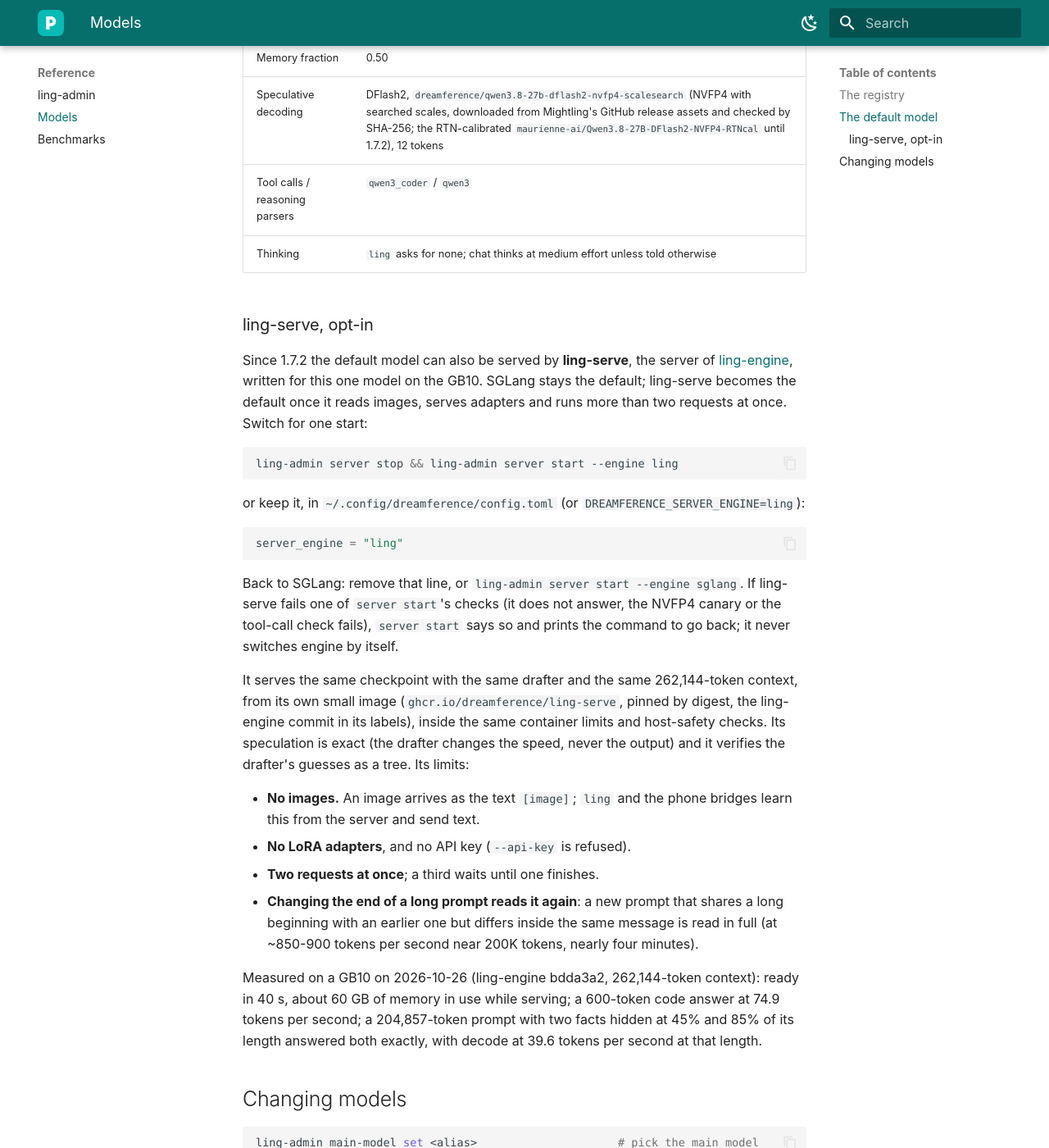
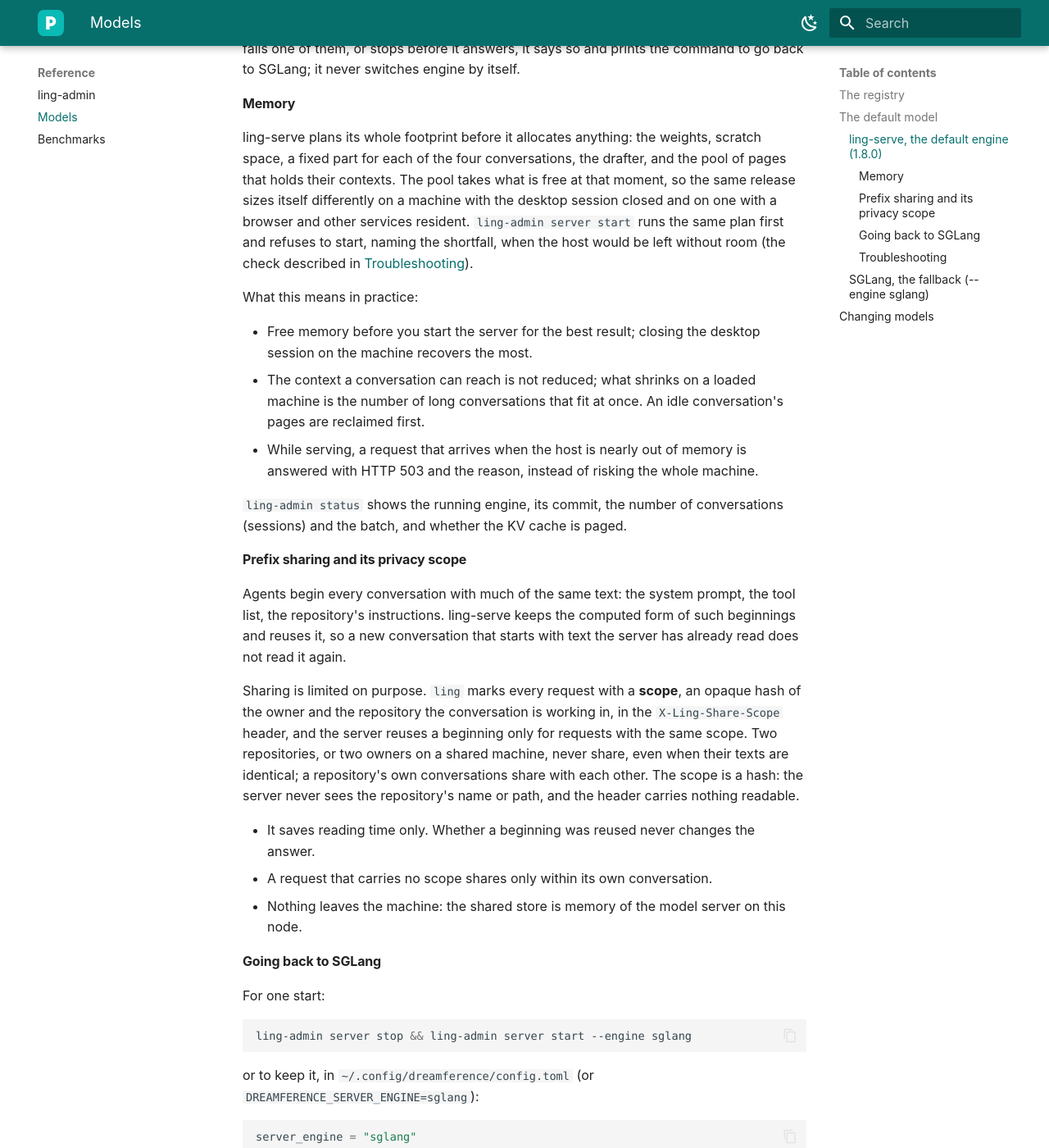
Before and after one commit to dreamference/mightling, an MkDocs documentation site: the page built from docs/models.md, in a window 1280 px wide and 1400 px high, scrolled down 1924 px. Shown: the whole window at 82% size. Built offline with MkDocs 1.6.1 and Material for MkDocs 9.7.7, drawn with Linux system fonts in a browser that asks for light colours; some of the changed text lies outside the part shown.

Commit message:
1.8.0 docs: ling-serve as the default engine (what changes, memory, prefix sharing and its scope, the way back to SGLang, troubleshooting) and a draft of the 1.8.0 release notes, held back by its TBD placeholders

````diff
--- a/docs/models.md
+++ b/docs/models.md
@@ -11,7 +11,7 @@
 
 | Alias | Model | Parameters | Precision | Memory needed | Images |
 |---|---|---|---|---|---|
-| **`qwen3.8-27b-nvfp4-dflash2`** (default) | Qwen3.8-27B, NVFP4, with DFlash2 speculative decoding, served by SGLang | 27B | NVFP4 | 20 – 70 GB | yes |
+| **`qwen3.8-27b-nvfp4-dflash2`** (default) | Qwen3.8-27B, NVFP4, with DFlash2 speculative decoding, served by ling-serve (SGLang with `--engine sglang`) | 27B | NVFP4 | 20 – 70 GB | yes |
 | `qwen3.8-27b-dflash2-draft` | DFlash2 drafter for Qwen3.8-27B (not served on its own) | ~1B | NVFP4 | 1 – 2 GB | no |
 | `qwen3.8-27b-minima-nvfp4-dflash2` (candidate, under evaluation) | Qwen3.8-27B with every layer in NVFP4 ("Minima"), same server settings and drafter as the default | 27B | NVFP4 | 19 – 70 GB | no |
 
@@ -23,10 +23,122 @@
 
 ## The default model
 
-`qwen3.8-27b-nvfp4-dflash2` is RadixArk's NVFP4 quantisation of Qwen3.8-27B, served by **SGLang**
-rather than vLLM, because its speed comes from a drafter only SGLang runs: DFlash2, which proposes
-12 tokens at a time for the model to check in one pass. The recipe follows
+`qwen3.8-27b-nvfp4-dflash2` is RadixArk's NVFP4 quantisation of Qwen3.8-27B, with DFlash2
+speculative decoding: a small drafter proposes 12 tokens at a time and the model checks them in one
+pass. Its output is exactly what the model alone would write; the drafter changes the speed, never
+the answer. The recipe follows
 [hasso5703/dgx-spark-qwen38](https://github.com/hasso5703/dgx-spark-qwen38), measured on a GB10.
+
+### ling-serve, the default engine (1.8.0)
+
+From 1.8.0 the default model is served by **ling-serve**, the server of
+[ling-engine](https://github.com/dreamference/ling-engine), written for this one model on the GB10.
+SGLang, the engine of 1.0 to 1.7, is one flag away (see [Going back to SGLang](#going-back-to-sglang)).
+ling-serve was opt-in from 1.7.2 (`--engine ling`); nothing about that command changes.
+
+What changes for you:
+
+- **Four conversations at once**, each with the model's full 262,144-token context. Until 1.7 the
+  engine ran two at a time and a third waited. A fourth task, a phone thread or the desktop app's
+  second window no longer queues behind the others.
+- **A shared, paged memory for conversations.** Each conversation's context lives in pages taken from
+  one pool instead of a full-size block reserved up front, which is what lets four conversations at
+  262,144 tokens fit in the memory of one GB10.
+- **Memory sized at start** from what the machine has free (see [Memory](#memory)).
+- **Conversations take fair turns**: a long prompt being read does not stall the answers of the
+  others.
+- **A small image**: ling-serve's Docker image is under 1 GB, against SGLang's 34 GB, so the first
+  start after an upgrade pulls much less.
+- Everything else stays: the same checkpoint, the same drafter, the same `/v1` API on the same
+  port, the same container limits and the same memory-safety checks before a load. `ling`, `ling web`,
+  the desktop app and the phone bridges need no change.
+
+<!-- TODO(1.8.0): measured figures (combined rate of four conversations, start time, memory in use),
+     from the bar night on the pinned engine commit; none are stated here until then. -->
+
+`server start` checks the NVFP4 output and a tool call before it reports ready. If ling-serve fails
+one of them, or stops before it answers, it says so and prints the command to go back to SGLang; it
+never switches engine by itself.
+
+#### Memory
+
+ling-serve plans its whole footprint before it allocates anything: the weights, scratch space, a
+fixed part for each of the four conversations, the drafter, and the pool of pages that holds their
+contexts. The pool takes what is free at that moment, so the same release sizes itself differently on
+a machine with the desktop session closed and on one with a browser and other services resident.
+`ling-admin server start` runs the same plan first and refuses to start, naming the shortfall, when the
+host would be left without room (the check described in [Troubleshooting](#troubleshooting)).
+
+What this means in practice:
+
+- Free memory before you start the server for the best result; closing the desktop session on the
+  machine recovers the most.
+- The context a conversation can reach is not reduced; what shrinks on a loaded machine is the number
+  of long conversations that fit at once. An idle conversation's pages are reclaimed first.
+- While serving, a request that arrives when the host is nearly out of memory is answered with HTTP
+  503 and the reason, instead of risking the whole machine.
+
+`ling-admin status` shows the running engine, its commit, the number of conversations
+(sessions) and the batch, and whether the KV cache is paged.
+
+<!-- TODO(1.8.0): host memory in use while serving at four sessions (measured), and the free-memory
+     figure below which the start is refused. -->
+
+#### Prefix sharing and its privacy scope
+
+Agents begin every conversation with much of the same text: the system prompt, the tool list, the
+repository's instructions. ling-serve keeps the computed form of such beginnings and reuses it, so a
+new conversation that starts with text the server has already read does not read it again.
+
+Sharing is limited on purpose. `ling` marks every request with a **scope**, an opaque hash of the
+owner and the repository the conversation is working in, in the `X-Ling-Share-Scope` header, and the
+server reuses a beginning only for requests with the same scope. Two repositories, or two owners on a
+shared machine, never share, even when their texts are identical; a repository's own conversations
+share with each other. The scope is a hash: the server never sees the repository's name or path, and
+the header carries nothing readable.
+
+- It saves reading time only. Whether a beginning was reused never changes the answer.
+- A request that carries no scope shares only within its own conversation.
+- Nothing leaves the machine: the shared store is memory of the model server on this node.
+
+<!-- TODO(1.8.0): confirm against the pinned engine that a request
+     without it shares nothing across conversations; confirm what `ling` sends from which release. -->
+
+#### Going back to SGLang
+
+For one start:
+
+```bash
+ling-admin server stop && ling-admin server start --engine sglang
+```
+
+or to keep it, in `~/.config/dreamference/config.toml` (or `DREAMFERENCE_SERVER_ENGINE=sglang`):
+
+```toml
+server_engine = "sglang"
+```
+
+Remove the line (or set `server_engine = "ling"`) to follow the default again. Stay on SGLang if you
+serve LoRA adapters: ling-serve's recipe has none, so [`ling-admin adapter`](admin.md#ling-admin-adapter) serving needs SGLang.
+SGLang keeps its own limits and settings, below.
+
+#### Troubleshooting
+
+| What you see | What it means | What to do |
+|---|---|---|
+| `server start` says "Not enough memory to start ling-serve" and prints a plan, the load peak and the missing amount | The plan for four conversations at 262,144 tokens, plus the load peak, does not fit in the memory free now | Free memory (close the desktop session, stop other large services), or `ling-admin server start --engine sglang` |
+| `server start` reports a failed NVFP4 or tool-call check and prints the way back | The engine started but its output failed a check | Run the printed `--engine sglang` command, and report it with `ling-admin server logs` |
+| A request is answered with HTTP 503 and a `host_memory_low` reason | The machine is nearly out of memory; the server refuses new work to protect the host | Free memory and retry; the work already running continues |
+| A new conversation waits | Four are already running (or kept warm) | It starts when one finishes; recently used conversations are protected for 30 seconds |
+| Which engine is running? | | `ling-admin status` |
+| Logs | | `ling-admin server logs` |
+
+<!-- TODO(1.8.0): check each row against the pinned engine's messages; confirm the 503 body shape. -->
+
+### SGLang, the fallback (`--engine sglang`)
+
+SGLang served the default model through 1.7. It reads images and serves LoRA
+adapters, and its speed comes from the same DFlash2 drafter.
 
 Measured on a GB10, single-stream, 2026-10-09, with 12 draft tokens (`scripts/decode_speed.py`):
 
@@ -41,7 +153,7 @@
 found), and while serving leaves about 38 GB of memory free, so several agents can work at once:
 four `ling` tasks in parallel finished in 23 seconds.
 
-Server settings it runs with (from the registry):
+Server settings it runs with when you choose it (from the registry):
 
 | Setting | Value |
 |---|---|
@@ -53,46 +165,6 @@
 | Speculative decoding | DFlash2, `dreamference/qwen3.8-27b-dflash2-nvfp4-scalesearch` (NVFP4 with searched scales, downloaded from Mightling's GitHub release assets and checked by SHA-256; the RTN-calibrated `maurienne-ai/Qwen3.8-27B-DFlash2-NVFP4-RTNcal` until 1.7.2), 12 tokens |
 | Tool calls / reasoning parsers | `qwen3_coder` / `qwen3` |
 | Thinking | `ling` asks for none; chat thinks at medium effort unless told otherwise |
-
-### ling-serve, opt-in
-
-Since 1.7.2 the default model can also be served by **ling-serve**, the server of
-[ling-engine](https://github.com/dreamference/ling-engine), written for this one model on the GB10.
-SGLang stays the default; ling-serve becomes the default once it reads images, serves adapters and
-runs more than two requests at once. Switch for one start:
-
-```bash
-ling-admin server stop && ling-admin server start --engine ling
-```
-
-or keep it, in `~/.config/dreamference/config.toml` (or `DREAMFERENCE_SERVER_ENGINE=ling`):
-
-```toml
-server_engine = "ling"
-```
-
-Back to SGLang: remove that line, or `ling-admin server start --engine sglang`. If ling-serve fails
-one of `server start`'s checks (it does not answer, the NVFP4 canary or the tool-call check fails),
-`server start` says so and prints the command to go back; it never switches engine by itself.
-
-It serves the same checkpoint with the same drafter and the same 262,144-token context, from its
-own small image (`ghcr.io/dreamference/ling-serve`, pinned by digest, the ling-engine commit in its
-labels), inside the same container limits and host-safety checks. Its speculation is exact (the
-drafter changes the speed, never the output) and it verifies the drafter's guesses as a tree. Its
-limits:
-
-- **No images.** An image arrives as the text `[image]`; `ling` and the phone bridges learn this
-  from the server and send text.
-- **No LoRA adapters**, and no API key (`--api-key` is refused).
-- **Two requests at once**; a third waits until one finishes.
-- **Changing the end of a long prompt reads it again**: a new prompt that shares a long beginning
-  with an earlier one but differs inside the same message is read in full (at ~850-900 tokens per
-  second near 200K tokens, nearly four minutes).
-
-Measured on a GB10 on 2026-10-26 (ling-engine bdda3a2, 262,144-token context): ready in 40 s, about
-60 GB of memory in use while serving; a 600-token code answer at 74.9 tokens per second; a
-204,857-token prompt with two facts hidden at 45% and 85% of its length answered both exactly, with
-decode at 39.6 tokens per second at that length.
 
 ## Changing models
 
````
Also changed, not shown: docs/architecture.md (+2 -2 lines), specs/DREAMFERENCE_RELEASE_1.8.0.md (added, +80 -0 lines).
